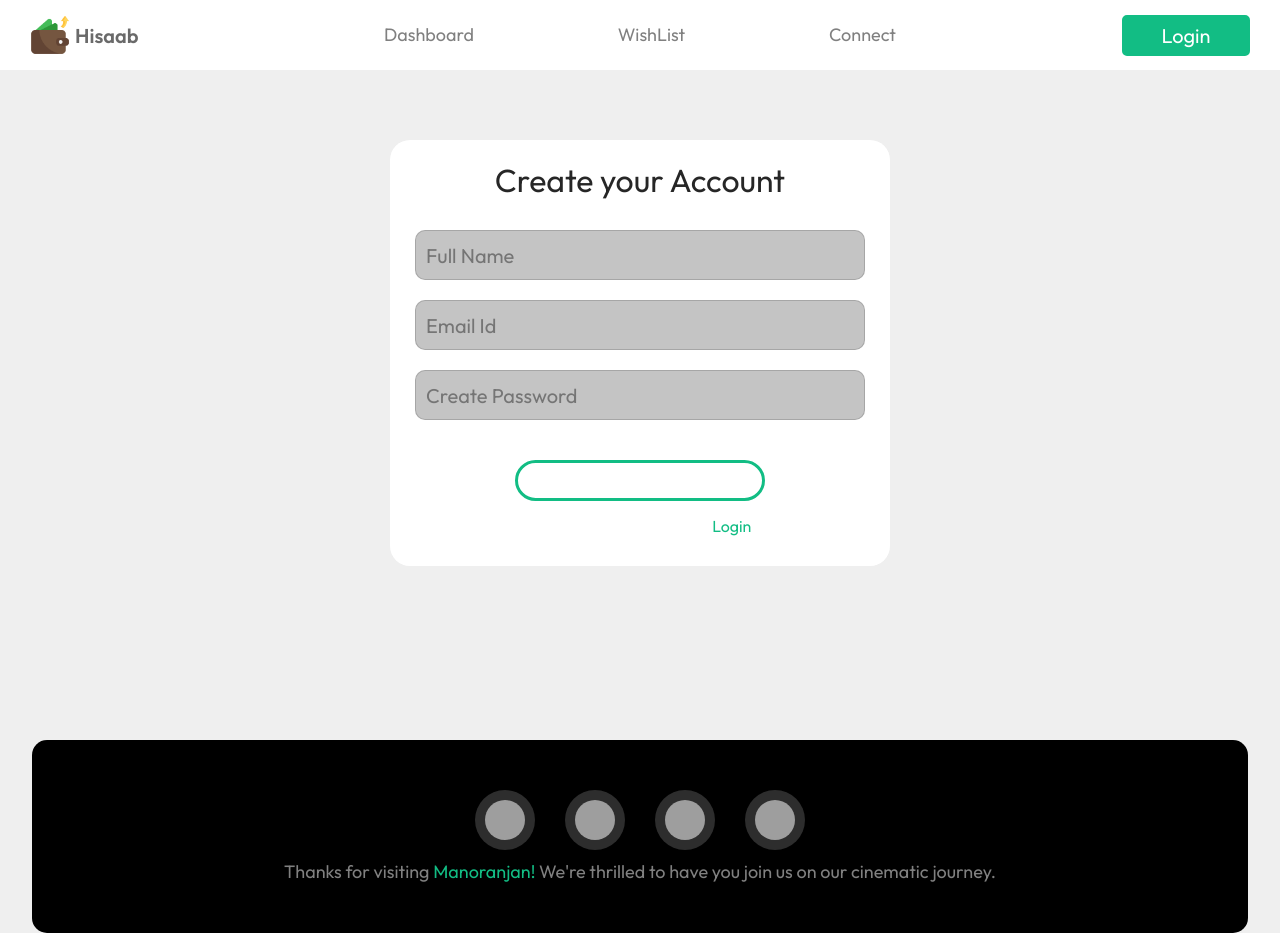
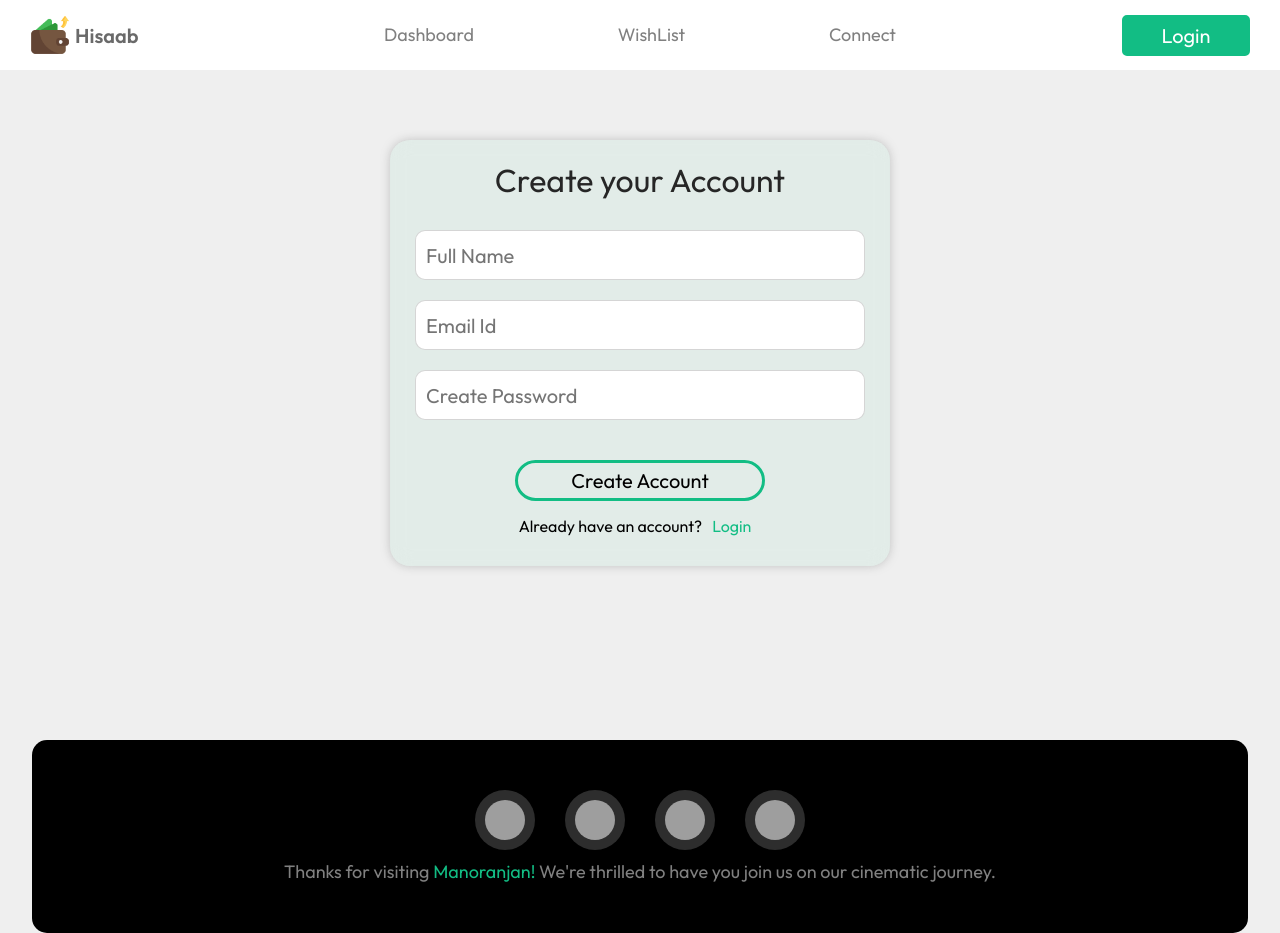
Before and after one commit to JayantSharma17/ExpenseTracker, a React (Vite) app: page /register in a window 1280 px wide. Built offline with nearby package versions, Linux system fonts and the light colour scheme; grey boxes are pictures that could not be loaded.

Commit message:
login ui

```diff
--- a/src/App.jsx
+++ b/src/App.jsx
@@ -7,6 +7,7 @@ import Login from './components/Login';
 import Register from './components/Register';
 import { Toaster } from 'react-hot-toast';
 import Notfound from './components/Notfound';
+import AllCards from './components/AllCards';
 
 
 // Create context for navbar reloading
@@ -26,6 +27,7 @@ const App = () => {
           <Route exact path='/' Component={Dashboard} />
           <Route exact path='/login' Component={Login} />
           <Route exact path='/register' Component={Register} />
+          <Route exact path='/cards' Component={AllCards} />
 
           <Route path='/*' Component={Notfound} />
 
--- /dev/null
+++ b/src/components/AllCards.jsx
@@ -0,0 +1,23 @@
+import React from 'react'
+import Cards from './Cards'
+import './CSS/AllCards.css'
+
+const AllCards = () => {
+  return (
+    <div className='AllCards' id='AllCards'>
+        <Cards/>
+        <Cards/>
+        <Cards/>
+        <Cards/>
+        <Cards/>
+        <Cards/>
+        <Cards/>
+        <Cards/>
+        <Cards/>
+        <Cards/>
+        <Cards/>
+    </div>
+  )
+}
+
+export default AllCards
--- /dev/null
+++ b/src/components/CSS/AllCards.css
@@ -0,0 +1,3 @@
+.AllCards{
+    grid-template-columns: repeat(auto-fill, minmax(250px, 1fr));
+}
--- /dev/null
+++ b/src/components/CSS/Cards.css
@@ -0,0 +1,3 @@
+.cards{
+     width: 20px;
+}
--- a/src/components/CSS/Login.css
+++ b/src/components/CSS/Login.css
@@ -5,10 +5,7 @@
     margin-right: auto;
     border-radius: 30px;
     margin-top: 10px;
-    /* background-image: radial-gradient(circle at center center, transparent,rgb(255,255,255)),repeating-linear-gradient(135deg, rgb(255,255,255) 0px, rgb(255,255,255) 12px,transparent 12px, transparent 19px,rgb(255,255,255) 19px, rgb(255,255,255) 24px,transparent 24px, transparent 28px),repeating-linear-gradient(45deg, rgb(245,245,245) 0px, rgb(245,245,245) 7px,transparent 7px, transparent 14px),linear-gradient(90deg, rgb(255,255,255),rgb(255,255,255)); */
 
-    /* background-image: url('https://i.etsystatic.com/16884357/r/il/d75ea0/3863352010/il_fullxfull.3863352010_ikgf.jpg'); */
-    /* background-image: url('../../assets/bg2.jpg'); */
     background-position: center;
     background-repeat: no-repeat;
     background-size: cover;
@@ -24,9 +21,14 @@
     align-items: center;
     justify-content: flex-start;
     flex-direction: column;
-    background-color: rgb(255, 255, 255);
+    background-color: #12bd840e;
+    box-shadow: 0px 0px 10px rgba(128, 128, 128, 0.405);
     backdrop-filter: blur(10px);
     border-radius: 20px;
+    -webkit-border-radius: 20px;
+    -moz-border-radius: 20px;
+    -ms-border-radius: 20px;
+    -o-border-radius: 20px;
 }
 .loginDiv>input{
     width: 90%;
@@ -34,26 +36,31 @@
     outline: none;
     border: 0.5px solid rgba(60, 60, 60, 0.217);
     border-radius: 10px;
-    background-color: rgba(181, 181, 181, 0.79);
+    background-color: rgb(255, 255, 255);
     font-size: 20px;
     padding-left: 10px;
     height: 50px;
-    color: white;
+    color: rgb(0, 0, 0);
 }
 .loginDiv>button{
     font-size: 20px;
     padding: 5px;
     padding-left: 10px;
     padding-right: 10px;
-    color: white;
+    color: rgb(0, 0, 0);
     border: 3px solid #12BD84;
     background-color: transparent;
     border-radius: 30px;
     min-width: 50%;
     margin-top: 30px;
+    -webkit-border-radius: 30px;
+    -moz-border-radius: 30px;
+    -ms-border-radius: 30px;
+    -o-border-radius: 30px;
 }
 .loginDiv>button:hover{
     background-color: #12BD84;;
+    color: white;
 
 }
 .loginDiv>h1{
@@ -63,7 +70,7 @@
 
 }
 .loginDiv>p{
-    color: rgb(255, 255, 255);
+    color: rgb(0, 0, 0);
     font-weight: normal;
     margin: 15px;
     margin-bottom: 30px;
--- /dev/null
+++ b/src/components/Cards.jsx
@@ -0,0 +1,14 @@
+import React from 'react'
+import dummyImd from "../assets/expenses.png"
+import "./CSS/Cards.css"
+
+const Cards = () => {
+  return (
+    <div className='cards'>
+        <img src={dummyImd} alt="" />
+        <p>hsd</p>
+    </div>
+  )
+}
+
+export default Cards
```
